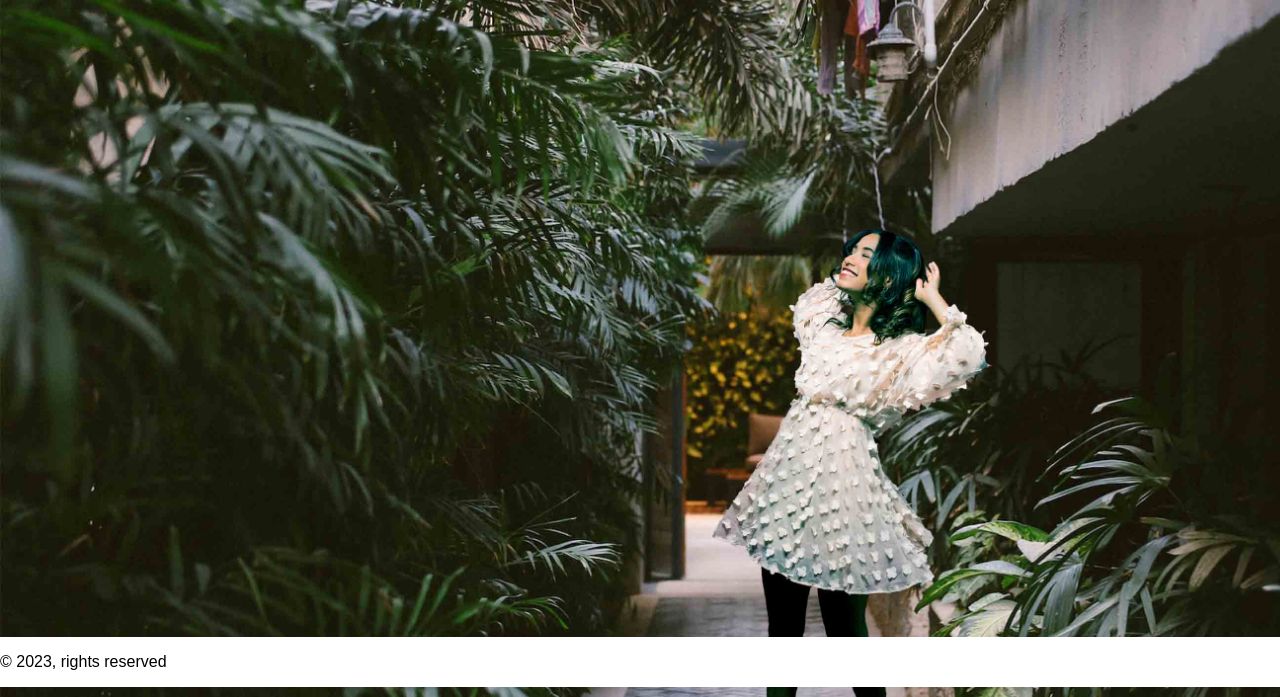
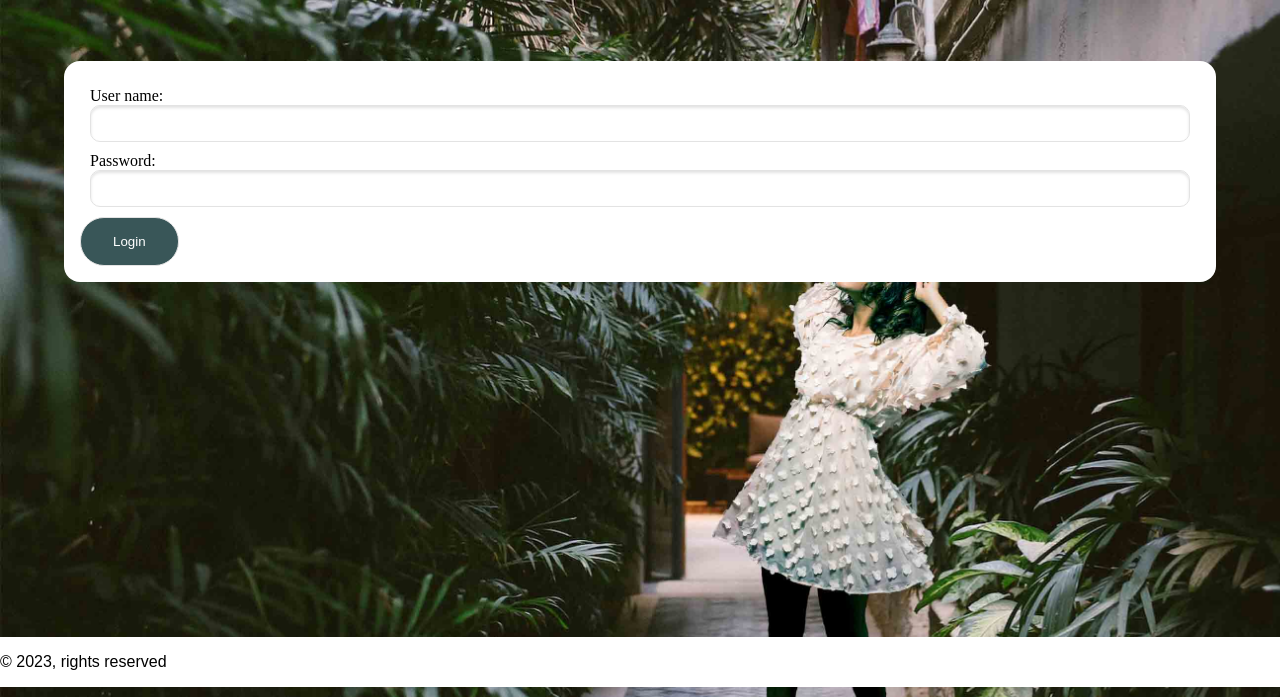
Before and after one commit to trine-marie-sandberg/fashion-auctions, a website with bundled scripts: page login/index.html in a window 1280 px wide. Shown: the part 103-800 px from the top of the page. Built offline with nearby package versions, Linux system fonts and the light colour scheme; a web font is replaced by a local one.

Commit message:
ads login form

```diff
--- a/login/index.html
+++ b/login/index.html
@@ -35,7 +35,17 @@
         </div>
     </header>
     <main>
-        <form></form>
+        <form class="margin-xl bg-white border-radius-sm padding-sm">
+            <div class="margin-xs flex flex-column">
+                <label for="user-name">User name:</label>
+                <input type="text" id="user-name" class="border-grey-contrast-slight box-shaddow-grey-contrast-slight border-radius-xs padding-xs">
+            </div>
+            <div class="margin-xs flex flex-column">
+                <label for="password">Password:</label>
+                <input type="text" id="password" class="border-grey-contrast-slight box-shaddow-grey-contrast-slight border-radius-xs padding-xs">
+            </div>
+            <button class="btn bg-primary border-grey-contrast-slight color-white">Login</button>
+        </form>
     </main>
     <footer class="bg-white">
         <p>© 2023, rights reserved</p>
```
